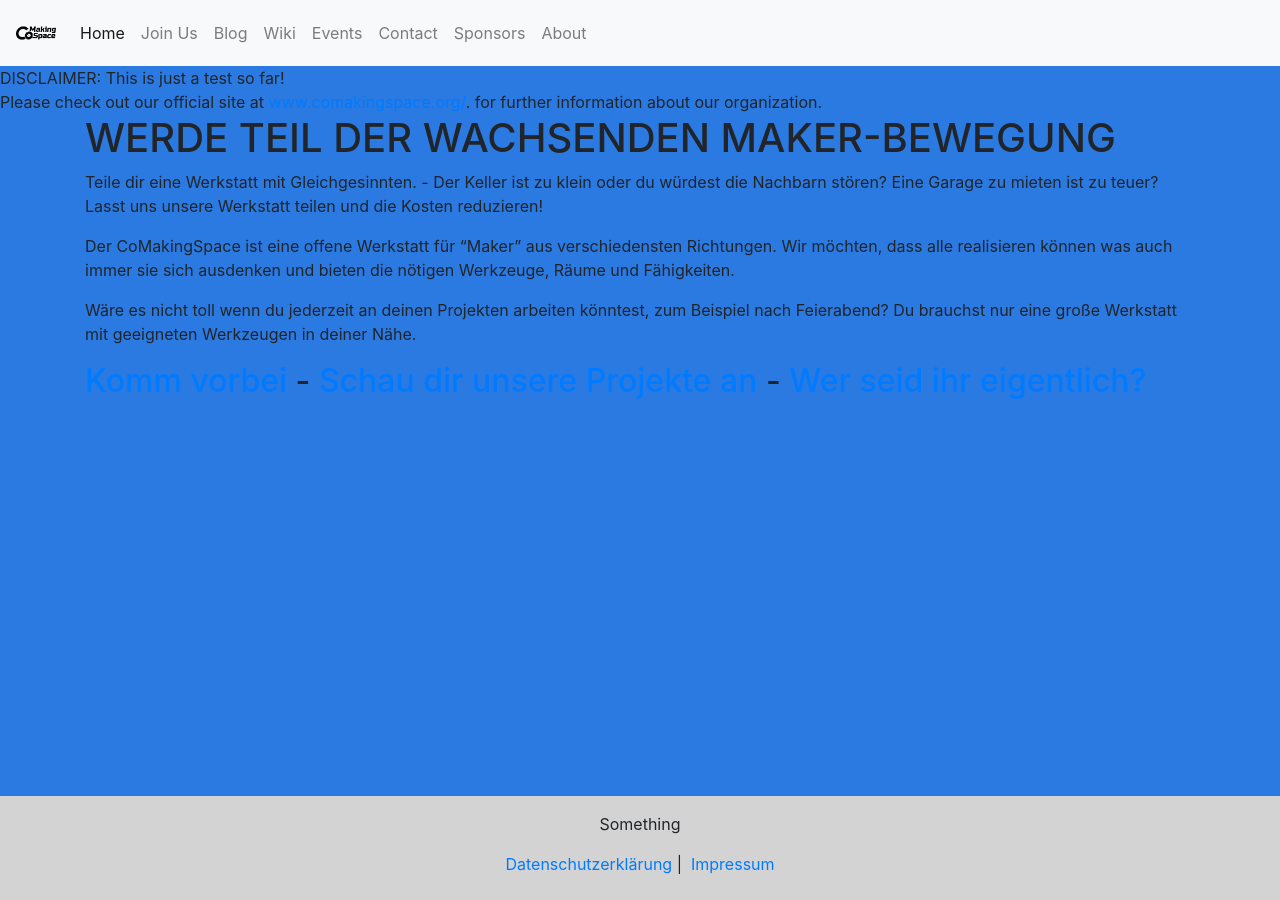
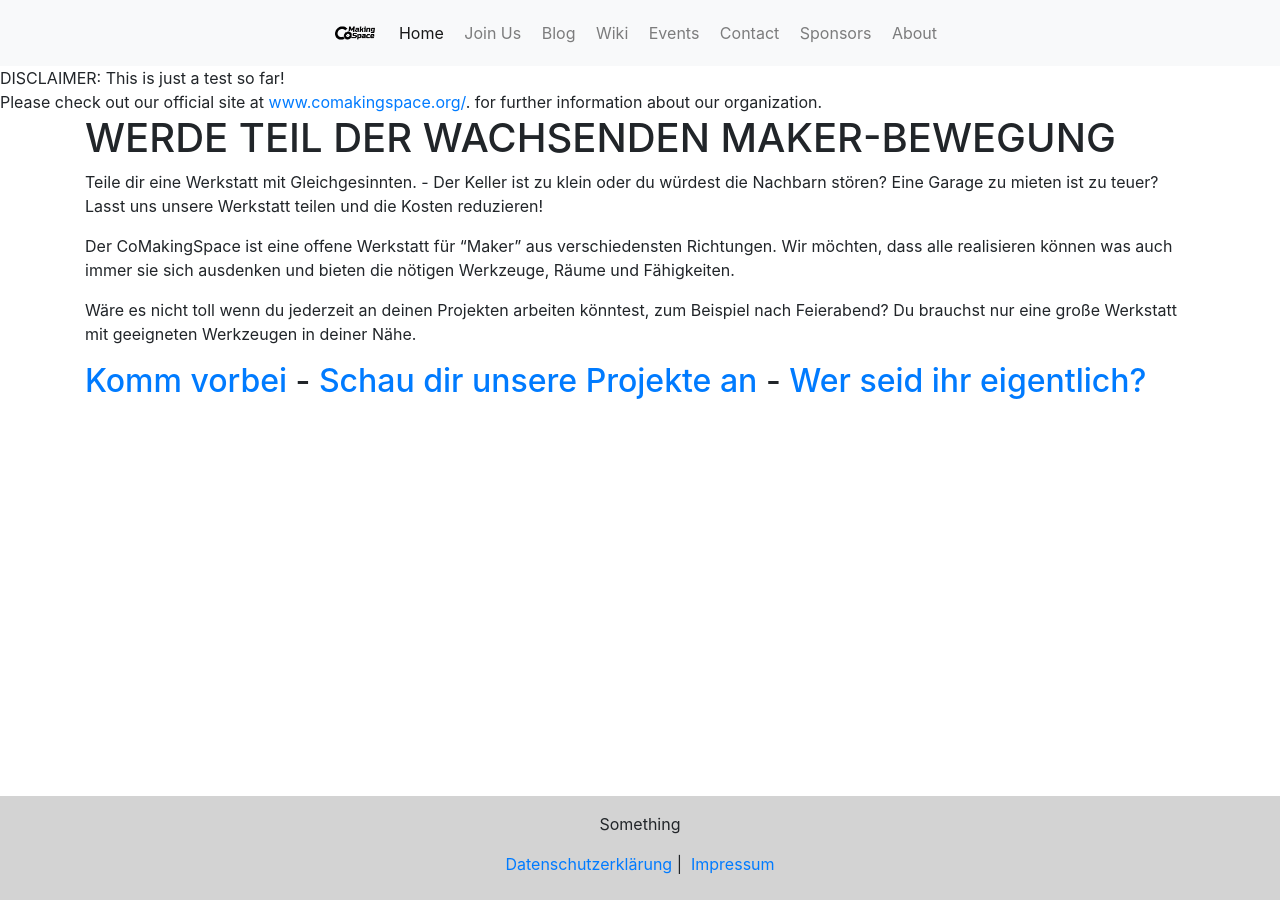
Before and after one commit to comakingspace/comakingspace.github.io, a Jekyll site: the page built from index.md, in a window 1280 px wide. Built offline with Jekyll 4.4.1, drawn with Linux system fonts in a browser that asks for light colours.

Commit message:
moar style

```diff
--- a/_sass/style.scss
+++ b/_sass/style.scss
@@ -1,9 +1,5 @@
 
-body {
-  background-color: #2a7ae2;
-}
-
-.navbar-nav .navbar-collapse {
+.navbar-nav {
   float:none;
   flex-grow:0;
   margin:0 auto;
@@ -11,6 +7,10 @@ body {
   text-align: center;
 }
 
+.navbar-collapse {
+  flex-grow:0;
+}
+
 .navbar-nav > li {
   display: inline-block;
   float:none;
```
